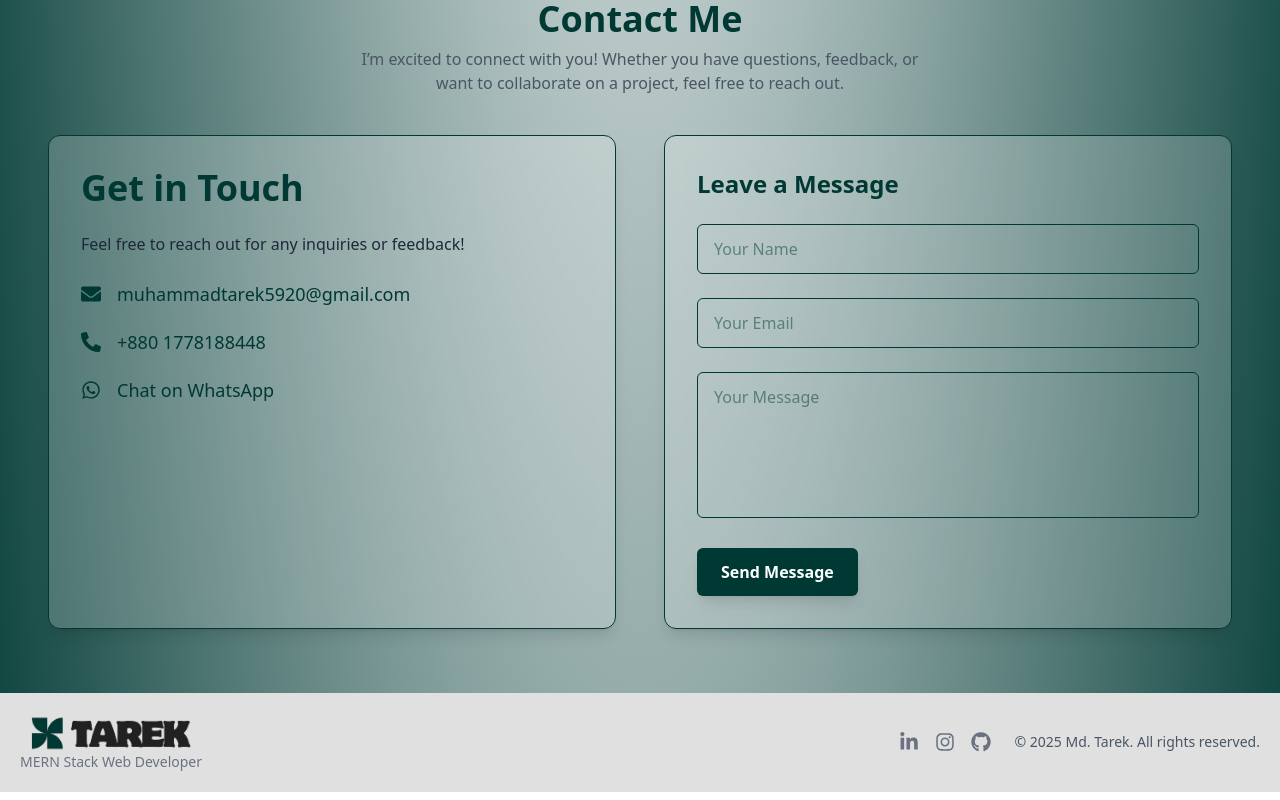
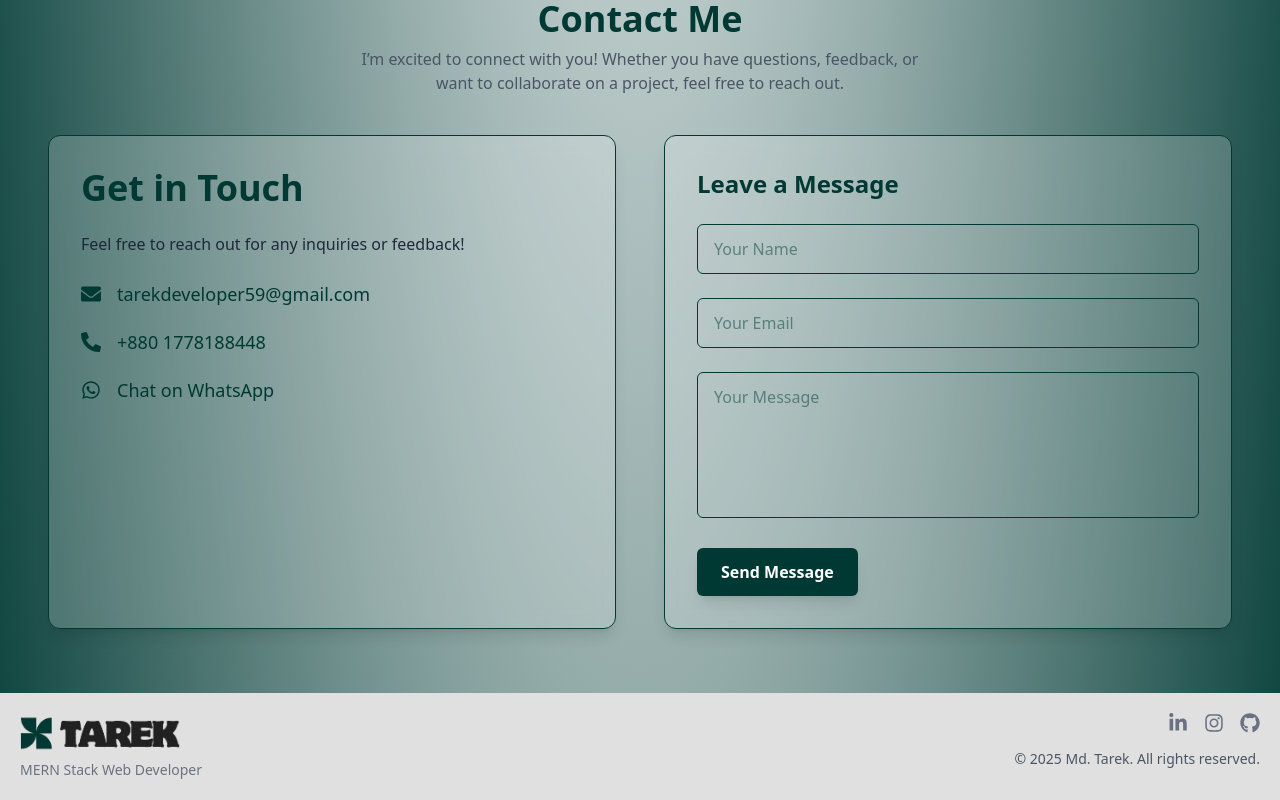
Before and after one commit to TarekNexus/Portfolio-Tarek, a React (Vite) app: page / in a window 1280 px wide. Shown: the part 4091-4891 px from the top of the page. Built offline with nearby package versions, Linux system fonts and the light colour scheme.

Commit message:
footer updated

```diff
--- a/src/components/Contact.jsx
+++ b/src/components/Contact.jsx
@@ -90,7 +90,7 @@ const Contact = () => {
           <div className="space-y-5 text-base sm:text-lg">
             <div className="flex items-center gap-3 sm:gap-4">
               <FaEnvelope className="text-[#003934] text-lg sm:text-xl" />
-              <span className="break-words">muhammadtarek5920@gmail.com</span>
+              <span className="break-words">tarekdeveloper59@gmail.com</span>
             </div>
             <div className="flex items-center gap-3 sm:gap-4">
               <FaPhoneAlt className="text-[#003934] text-lg sm:text-xl" />
--- a/src/components/Footer.jsx
+++ b/src/components/Footer.jsx
@@ -4,41 +4,42 @@ import logo from "../assets/view.png";
 
 const Footer = () => {
   return (
-    <footer className="bg-[#e0e0e0] text-base-content  p-5">
-      <div className="max-w-7xl mx-auto flex flex-col md:flex-row justify-between items-center gap-6">
-        {/* Left Section */}
-        <div className="flex flex-col items-center ">
+    <footer className="bg-[#e0e0e0] text-base-content p-5">
+      <div className="max-w-7xl mx-auto flex flex-col md:flex-row justify-between items-center md:items-start gap-6 text-center md:text-left">
+
+        {/* Logo Section - Always on Top in Small Devices */}
+        <div className="w-full flex flex-col items-center md:items-start order-1 md:order-none">
           <Link to="/">
             <div className="flex items-center gap-4">
-              <img className="w-40" src={logo} alt="Logo" />
+              <img className="w-36 md:w-40" src={logo} alt="Logo" />
             </div>
           </Link>
-          <p className="text-sm text-gray-500">MERN Stack Web Developer</p>
+          <p className="text-sm text-gray-500 mt-2">MERN Stack Web Developer</p>
         </div>
 
         {/* Right Section */}
-        <div className="flex items-center gap-6">
+        <div className="w-full flex flex-col items-center md:items-end gap-4 order-2">
           <div className="flex gap-4 text-xl text-gray-500">
             <a
               href="https://www.linkedin.com/in/tarekdeveloper"
               target="_blank"
               rel="noopener noreferrer"
             >
-              <FaLinkedinIn className="hover:text-gray-700" />
+              <FaLinkedinIn className="hover:text-gray-700 transition" />
             </a>
             <a
               href="https://www.instagram.com/muh.ammadtarek"
               target="_blank"
               rel="noopener noreferrer"
             >
-              <FaInstagram className="hover:text-gray-700" />
+              <FaInstagram className="hover:text-gray-700 transition" />
             </a>
             <a
               href="https://github.com/TarekNexus"
               target="_blank"
               rel="noopener noreferrer"
             >
-              <FaGithub className="hover:text-gray-700" />
+              <FaGithub className="hover:text-gray-700 transition" />
             </a>
           </div>
           <p className="text-sm text-gray-600">
```
